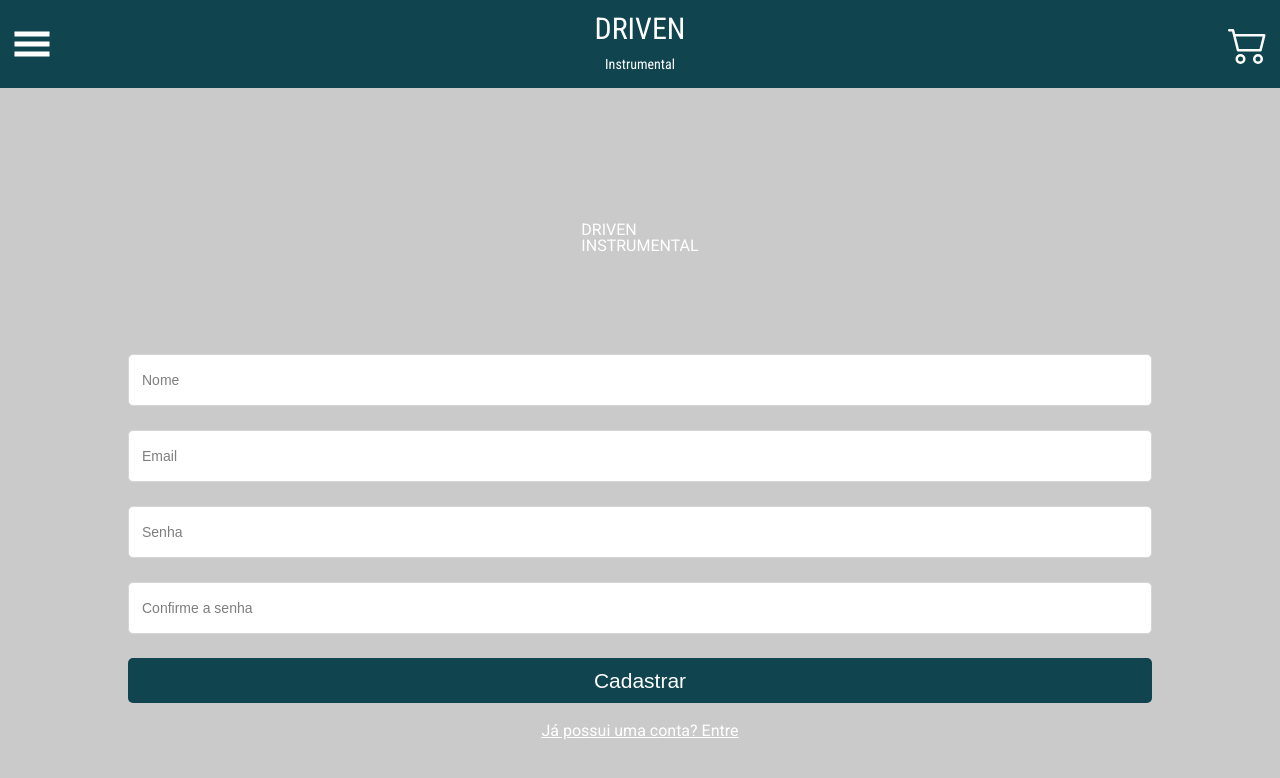
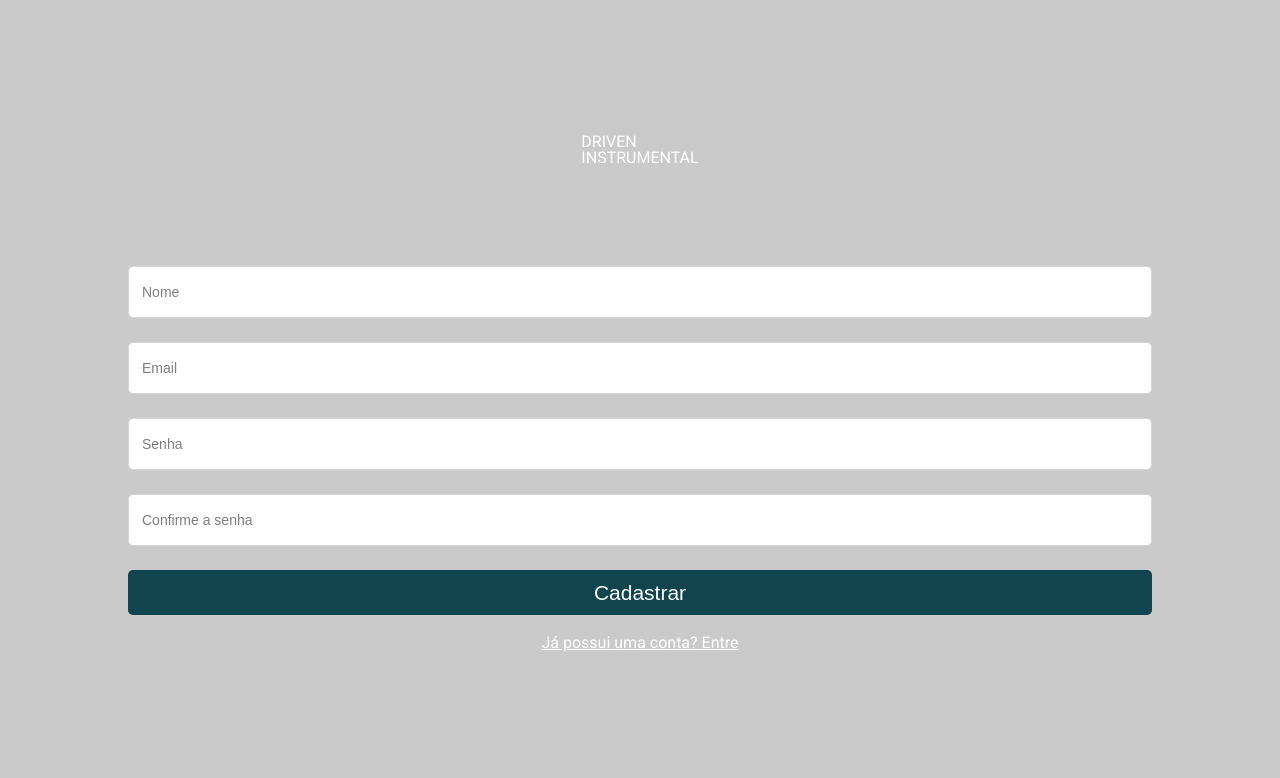
Before and after one commit to Gustavo-de-Brito/driven-insturmental-store-front, a React (Create React App) app: page /cadastro in a window 1280 px wide. Shown: the top 778 px of the page. Built offline with nearby package versions, Linux system fonts and the light colour scheme.

Commit message:
conserta bug da navbar aparecer em rotas indevidas

```diff
--- a/src/components/Navbar/Navbar.js
+++ b/src/components/Navbar/Navbar.js
@@ -12,7 +12,7 @@ function Navbar() {
 
   const location = useLocation();
   const currentRoute = location.pathname;
-  const showNavbar = useState(canShowNavbar);
+  const showNavbar = canShowNavbar();
   const [ showFilterMenu, setShowFilterMenu ] = useState(false);
 
   return (
```
